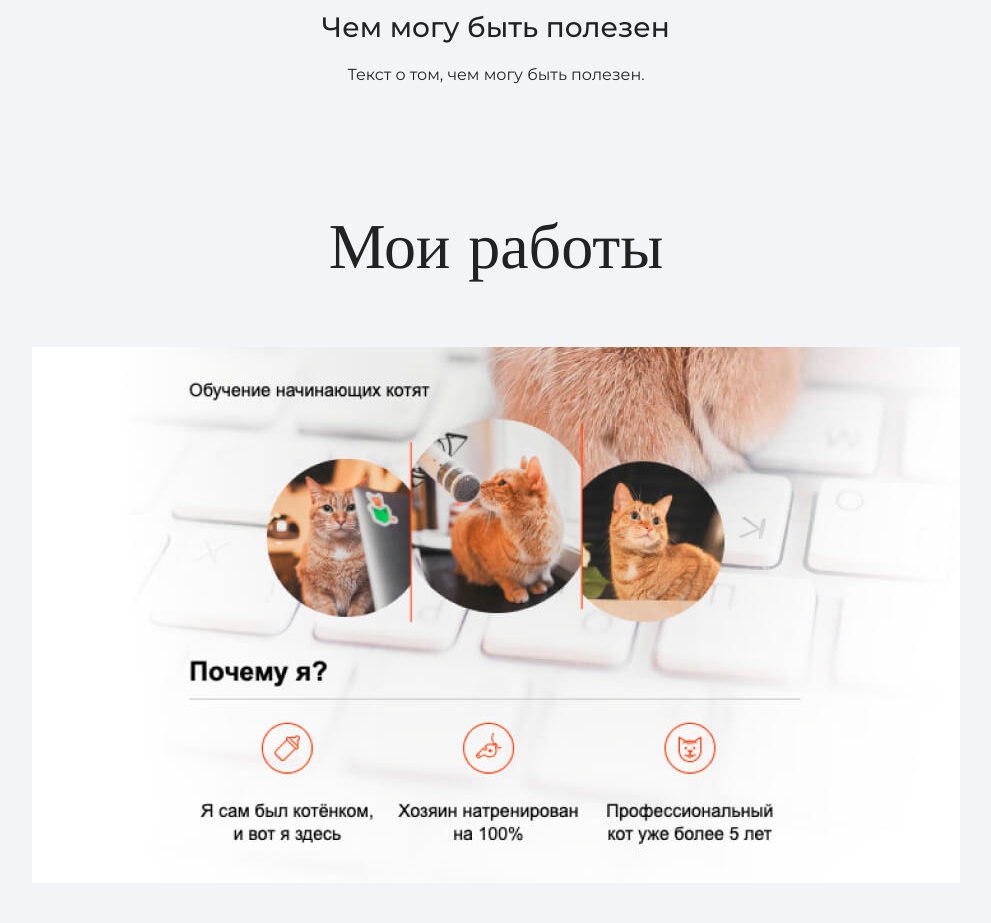
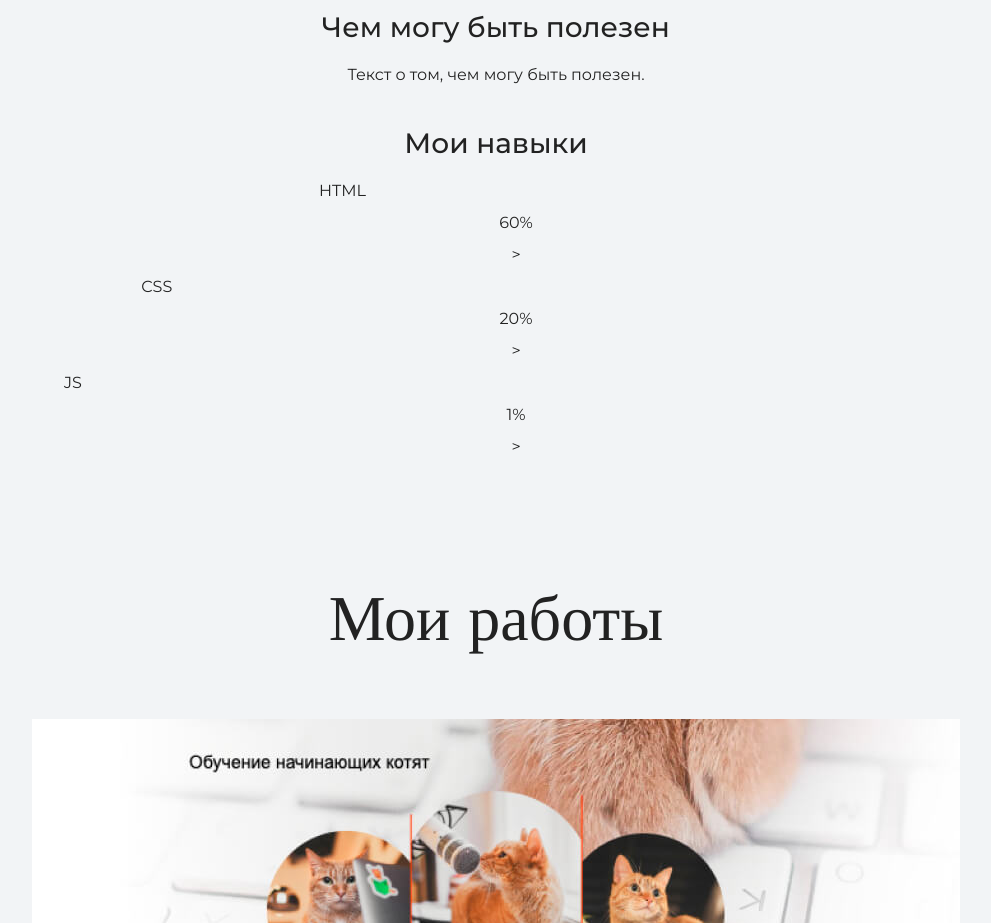
Before and after one commit to Clay1612/Test_platform, a plain HTML site: page index.html in a window 1280 px wide. Shown: the part 1840-2763 px from the top of the page, without its empty margins (144-1135 px from the left). Drawn offline with nearby package versions, Linux system fonts and the light colour scheme.

Commit message:
Добавление "Мои навыки"
Добавление блока  "Мои навыки" со шкалами знания основных технологий

```diff
--- a/index.html
+++ b/index.html
@@ -34,6 +34,17 @@
      		<p>Текст с парой слов о себе.</p>
       		<h3>Чем могу быть полезен</h3>
       		<p>Текст о том, чем могу быть полезен.</p>
+          <div class="skills">
+            <h3>Мои навыки</h3>
+            <dl class="skills-list">
+              <dt class="skills-html" style="width:60%;">HTML</dt>
+              <dd><div>60%</div>></dd>
+              <dt class="skills-css" style="width:20%;">CSS</dt>
+              <dd><div>20%</div>></dd>
+              <dt class="skills-js" style="width:1%;">JS</dt>
+              <dd><div>1%</div>></dd>
+            </dl>
+          </div>
     	</section>
 
    		<section class="portfolio">
```
